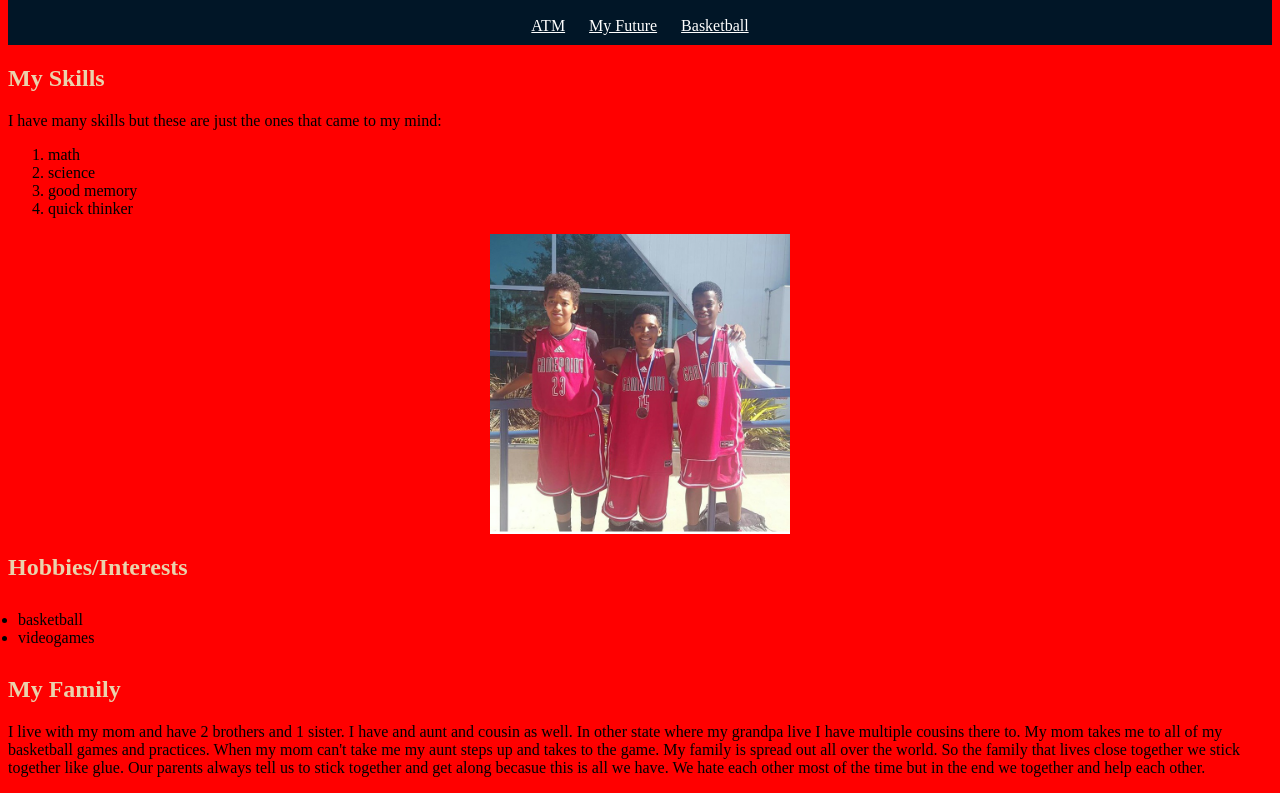
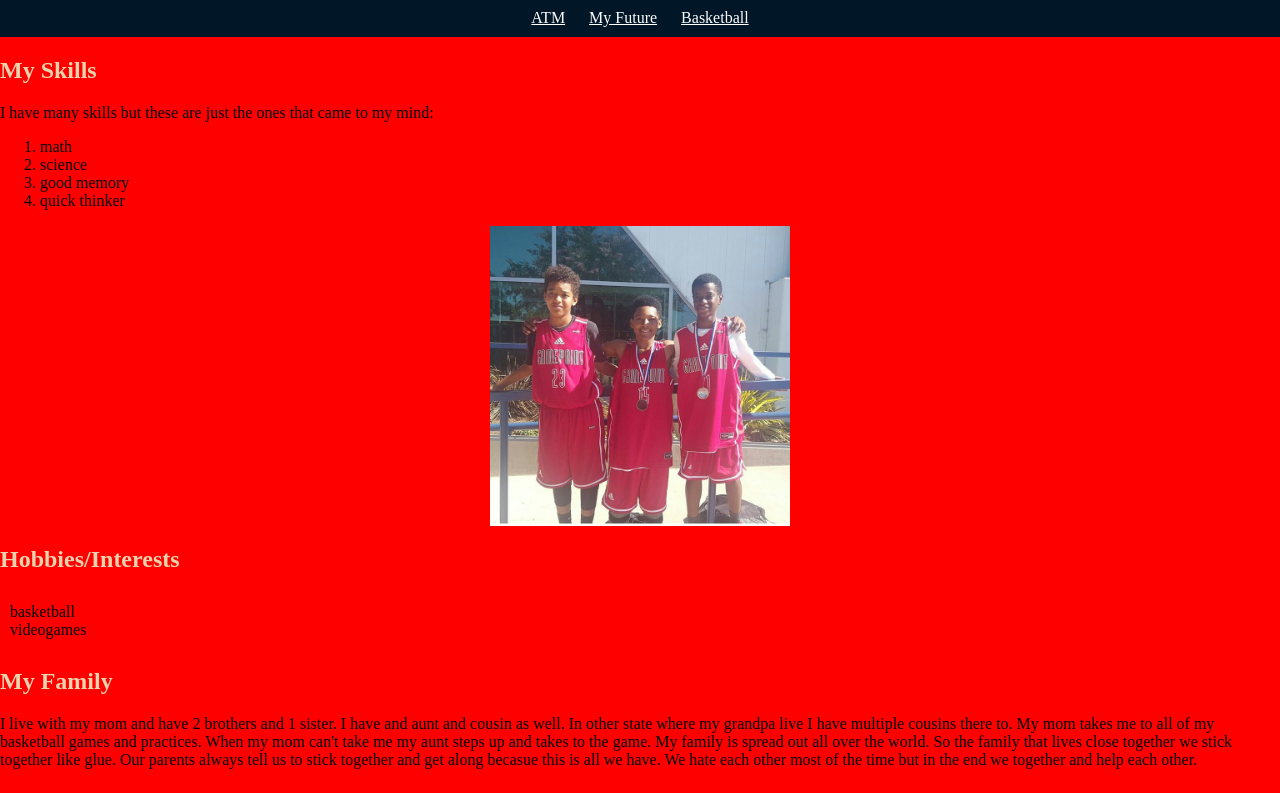
Before and after one commit to Tray15BTT/Tray15BTT.github.io, a plain HTML site: page index.html in a window 1280 px wide. Shown: the part 101-894 px from the top of the page. Drawn offline with Linux system fonts and the light colour scheme; a web font is replaced by a local one.

Commit message:
Update app.css

```diff
--- a/app.css
+++ b/app.css
@@ -1,6 +1,10 @@
 body{
     background-color:red;
     font-family: 'Spectral SC', serif;
+    Margin-top: 0px;
+    Margin-right: 0px;
+    Margin-bottom: 0px;
+    Margin-left: 0px;
 }
 h1{
 
```
